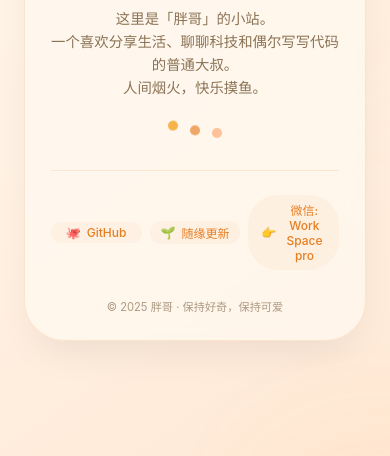
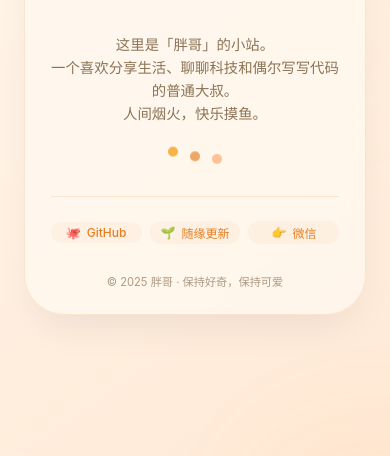
Before and after one commit to Ameretool/pangge, a plain HTML site: page index.html in a window 390 px wide. Shown: the part 388-844 px from the top of the page. Drawn offline with Linux system fonts and the light colour scheme.

Commit message:
Update index.html

```diff
--- a/index.html
+++ b/index.html
@@ -234,17 +234,11 @@
         .wechat-link {
             color: #1AAD19;
             background: rgba(26, 173, 25, 0.08);
+            cursor: pointer;
         }
         .wechat-link:hover {
             background: rgba(26, 173, 25, 0.15);
             color: #0F8B0E;
-        }
-        .wechat-id {
-            display: inline-flex;
-            align-items: center;
-            justify-content: center;
-            gap: 6px;
-            width: 100%;
         }
 
         .footer-note {
@@ -271,7 +265,7 @@
             .links {
                 gap: 0.5rem;
             }
-            .links a, .wechat-id {
+            .links a {
                 font-size: 0.75rem;
                 padding: 0.2rem 0.4rem;
                 white-space: normal;
@@ -307,7 +301,7 @@
             <span></span><span></span><span></span>
         </div>
 
-        <!-- 三个链接区域：左侧 GitHub，中间 随缘更新，右侧 微信 -->
+        <!-- 三个链接：GitHub，随缘更新，微信（优化移动端显示） -->
         <div class="links">
             <div class="link-item">
                 <a href="https://github.com/username" target="_blank" rel="noopener noreferrer">
@@ -323,11 +317,9 @@
                 <!-- 微信图标部分：您可以自由替换下方 <span> 中的内容 -->
                 <!-- 例如：使用微信 logo emoji -> 💬 或 💚 或 😂 👈 👉🟢，或者使用 Font Awesome 图标（需要额外引入库） -->
                 <!-- 这里使用了一个基础的绿色微信图标占位符，您可以直接修改成您喜欢的任何字符/emoji -->
-                <a href="#" class="wechat-link" style="cursor: default;" onclick="return false;">
-                    <span class="wechat-id">
-                        <span class="wechat-icon">👉</span> <!-- 👈 在这里修改成您喜欢的微信图标（可以是任何 emoji 或文字） -->
-                        微信: Work Space pro
-                    </span>
+                <!-- 微信区域：点击显示微信号，桌面端悬停显示完整 ID -->
+                <a href="javascript:void(0)" class="wechat-link" id="wechatButton" title="微信号: Work Space pro">
+                    <span>👉</span> 微信
                 </a>
             </div>
         </div>
@@ -336,5 +328,19 @@
             © 2025 胖哥 · 保持好奇，保持可爱
         </div>
     </main>
+
+    <script>
+        // 移动端点击微信按钮弹出提示框显示完整微信号
+        const wechatBtn = document.getElementById('wechatButton');
+        if (wechatBtn) {
+            wechatBtn.addEventListener('click', function(e) {
+                // 移动端弹出友好提示
+                if (window.innerWidth <= 560) {  // 与响应式断点一致
+                    alert('微信号：Work Space pro');
+                }
+                // 桌面端已经通过 title 属性显示，无需额外处理
+            });
+        }
+    </script>
 </body>
 </html>
```
